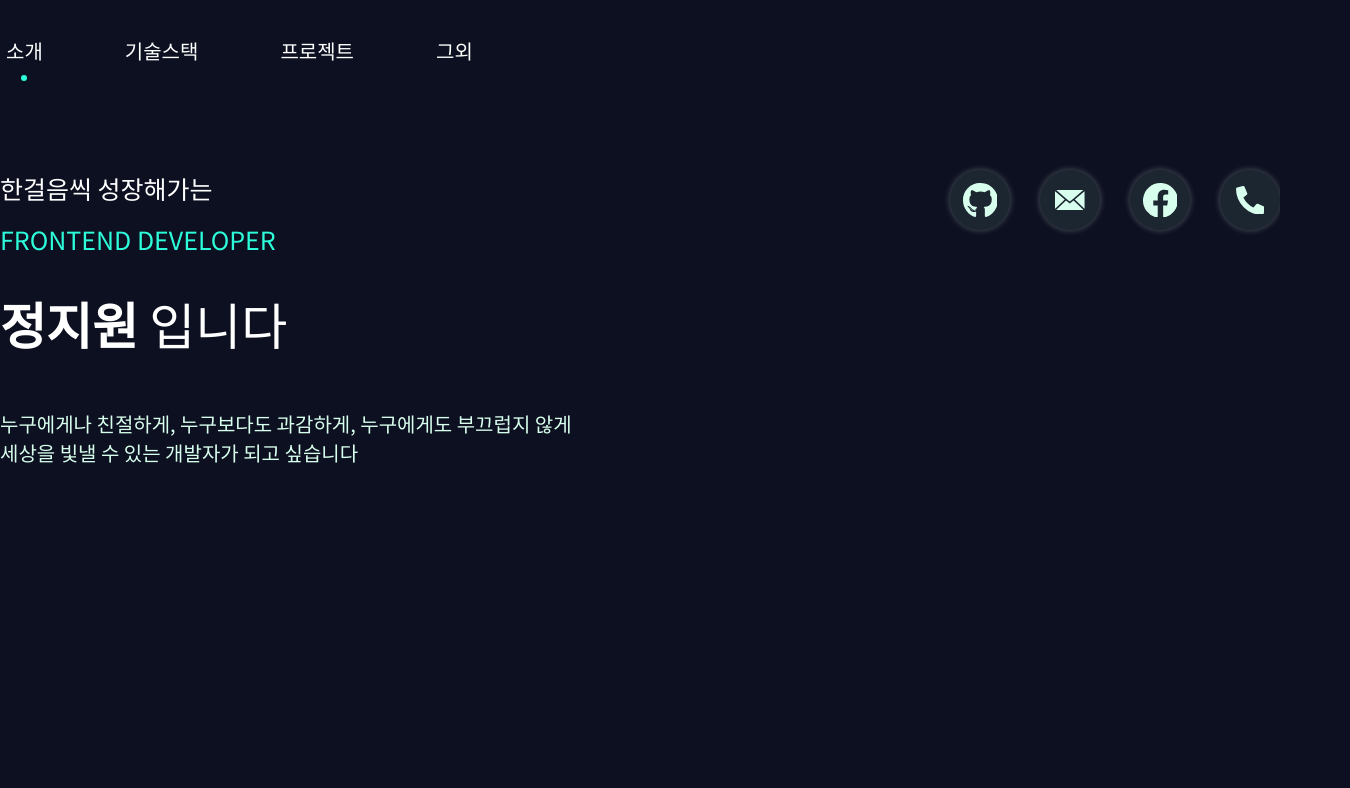
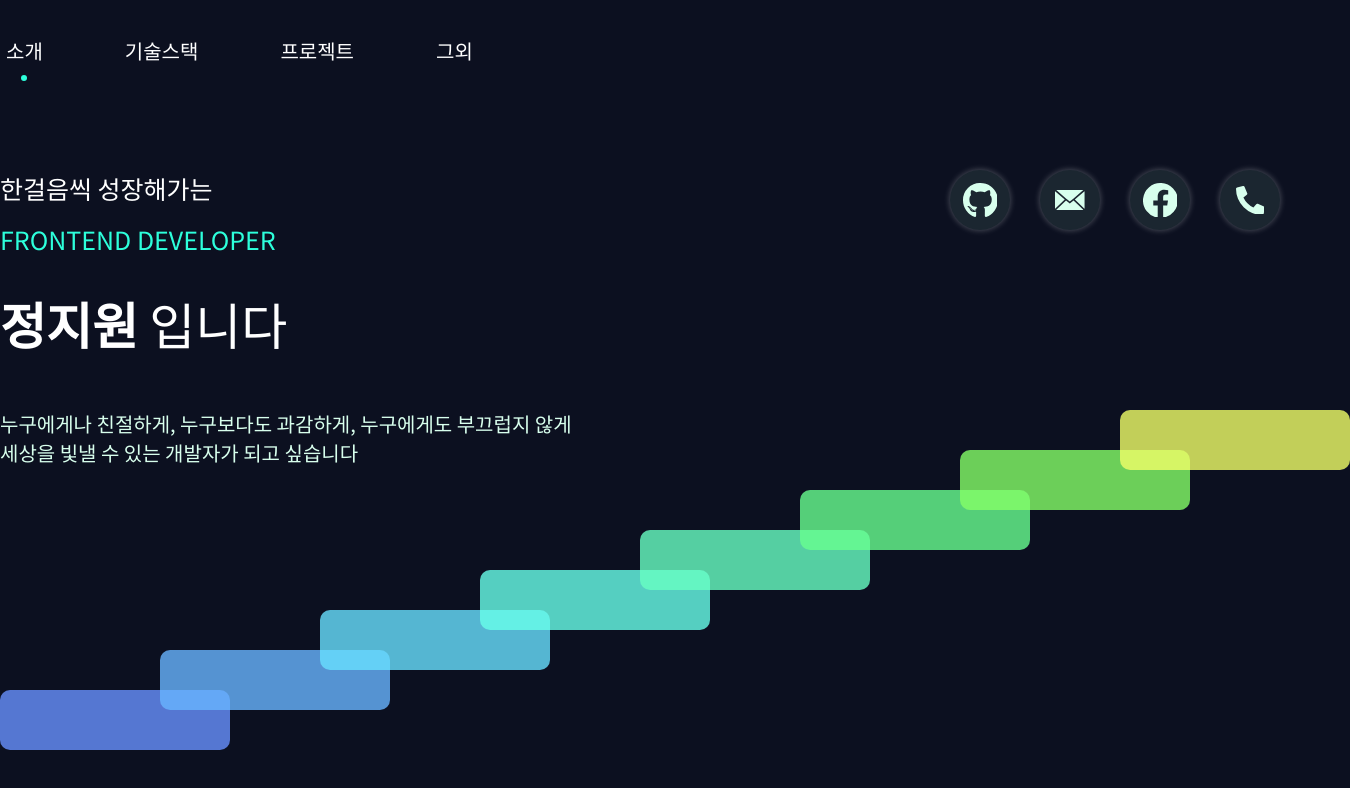
Before and after one commit to jidole02/portfolio, a Next.js app: page / in a window 1280 px wide. Shown: the top 788 px of the page, 1350 px wide, since content can reach past the window. Built offline with nearby package versions, Linux system fonts and the light colour scheme.

Commit message:
add stair

```diff
--- /dev/null
+++ b/components/Introduce/Stair.tsx
@@ -0,0 +1,45 @@
+import styled from "@emotion/styled";
+
+const Stair = () => {
+  const stairArr = [
+    "#6891FF",
+    "#68B4FF",
+    "#68E0FF",
+    "#68FFEA",
+    "#68FFC3",
+    "#68FF90",
+    "#85FF68",
+    "#F0FF68",
+  ];
+  return (
+    <Wrapper>
+      {stairArr.map((color, index) => (
+        <StairPiece
+          key={index}
+          color={color}
+          index={index}
+          length={stairArr.length}
+        />
+      ))}
+    </Wrapper>
+  );
+};
+
+export default Stair;
+
+const Wrapper = styled.div`
+  width: 100%;
+  position: absolute;
+  margin-top: 200px;
+`;
+
+const StairPiece = styled.div<{ color: string; index: number; length: number }>`
+  width: 230px;
+  height: 60px;
+  border-radius: 10px;
+  position: absolute;
+  opacity: 0.8;
+  background-color: ${({ color }) => color};
+  margin-left: ${({ index, length }) => `${index * (100 / length)}%`};
+  margin-top: ${({ index, length }) => `${(length - index) * 40}px`};
+`;
--- a/components/Introduce/index.tsx
+++ b/components/Introduce/index.tsx
@@ -1,11 +1,13 @@
 import styled from "@emotion/styled";
 import Contact from "./Contact";
+import Stair from "./Stair";
 import TextContent from "./TextContent";
 
 const Introduce = () => {
   return (
     <Wrapper>
       <Container>
+        <Stair />
         <TextContent />
         <Contact />
       </Container>
```
